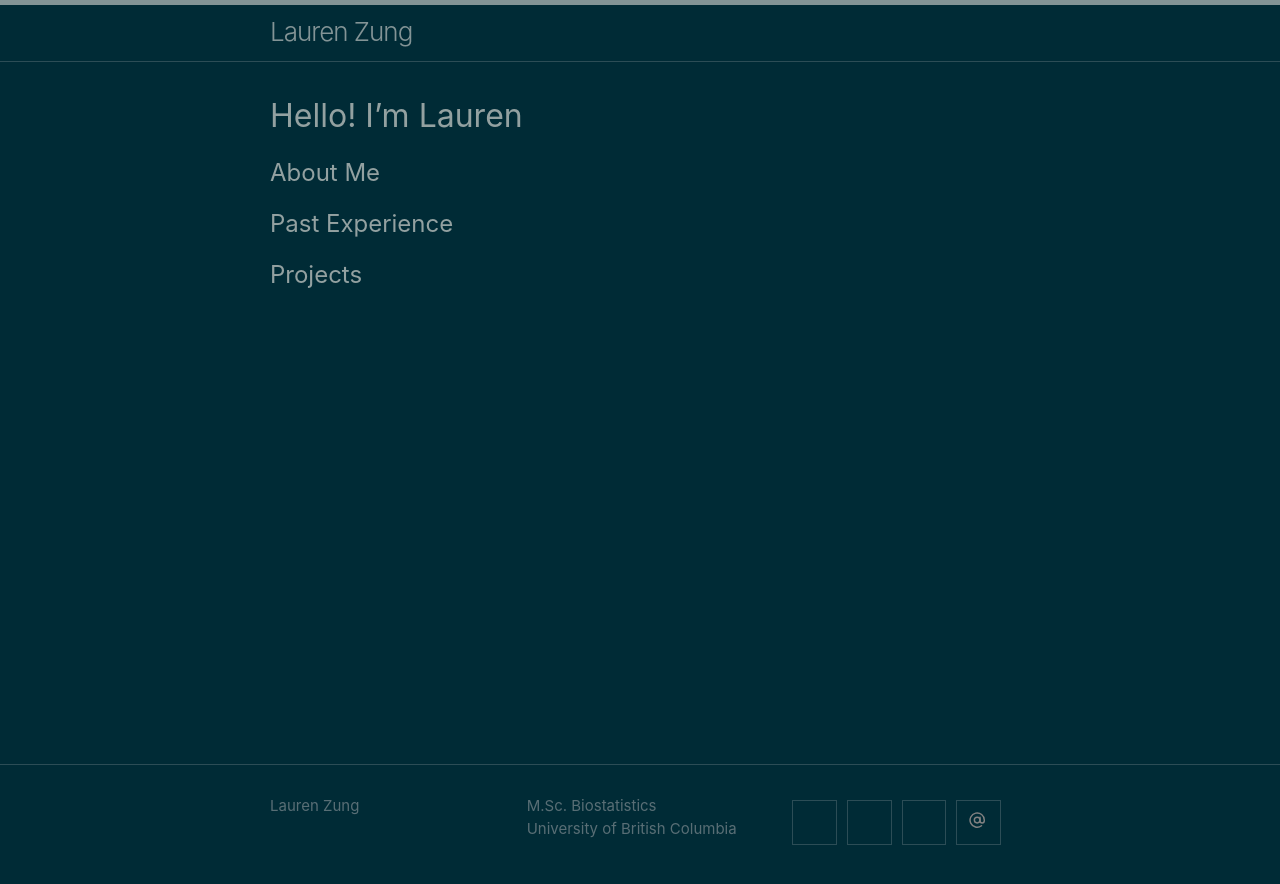
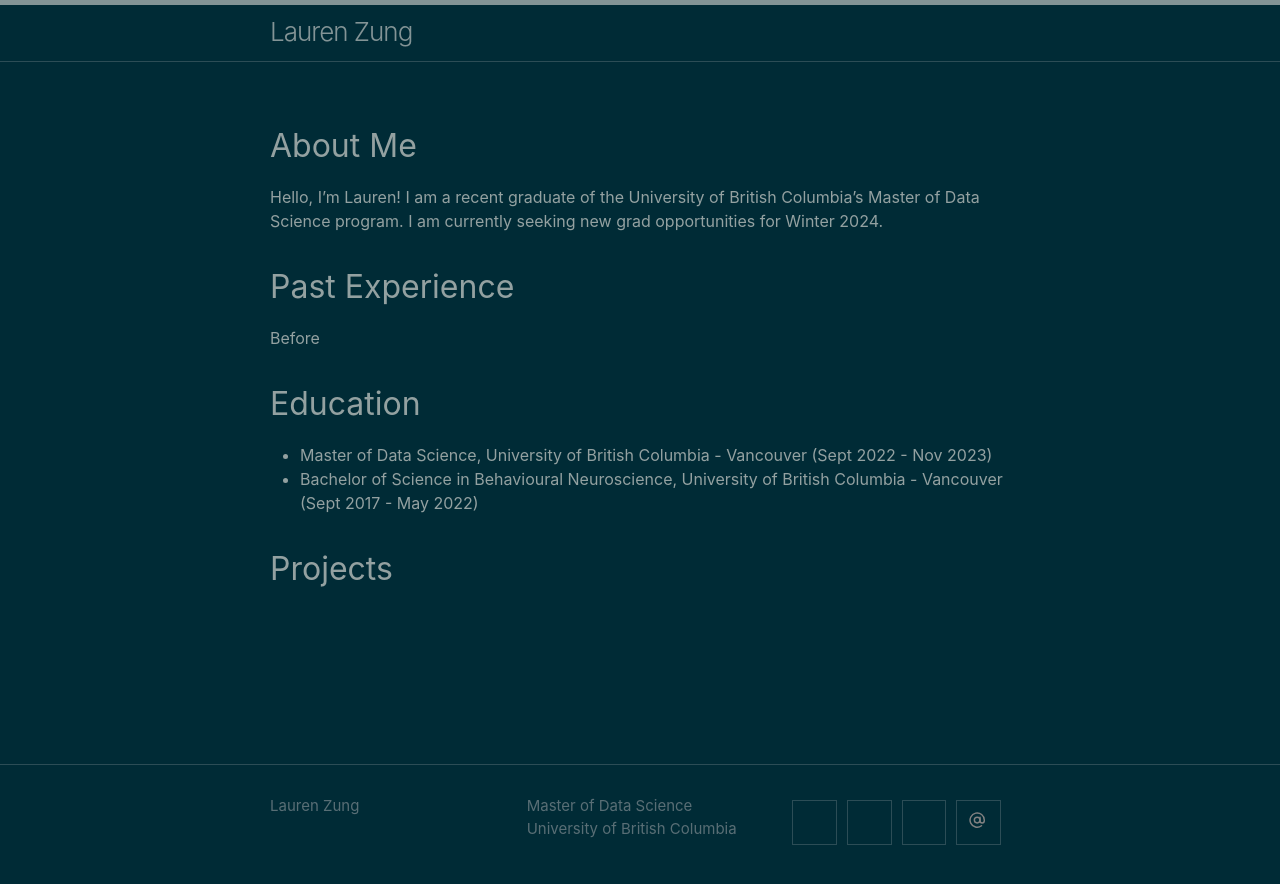
Before and after one commit to lzung/lzung.github.io, a Jekyll site: the page built from index.md, in a window 1280 px wide. Shown: the top 884 px of the page. Built offline with Jekyll 4.4.1, drawn with Linux system fonts in a browser that asks for light colours.

Commit message:
update footer

```diff
--- a/_includes/footer.html
+++ b/_includes/footer.html
@@ -19,7 +19,7 @@
         </div>
         <div class="footer-col">
           <ul style="list-style-type:none;margin-left:0">
-            <li>M.Sc. Biostatistics</li>
+            <li>Master of Data Science</li>
             <li>University of British Columbia</li>
           </ul>
         </div>
--- a/index.md
+++ b/index.md
@@ -2,13 +2,19 @@
 # Feel free to add content and custom Front Matter to this file.
 # To modify the layout, see https://jekyllrb.com/docs/themes/#overriding-theme-defaults
 
-layout: home
+layout: page
 ---
-
-# Hello! I'm Lauren
 
 ## About Me
 
+Hello, I'm Lauren! I am a recent graduate of the University of British Columbia's Master of Data Science program. I am currently seeking new grad opportunities for Winter 2024.
+
 ## Past Experience
 
+Before
+
+## Education
+- Master of Data Science, University of British Columbia - Vancouver (Sept 2022 - Nov 2023)
+- Bachelor of Science in Behavioural Neuroscience, University of British Columbia - Vancouver (Sept 2017 - May 2022)
+
 ## Projects
```
